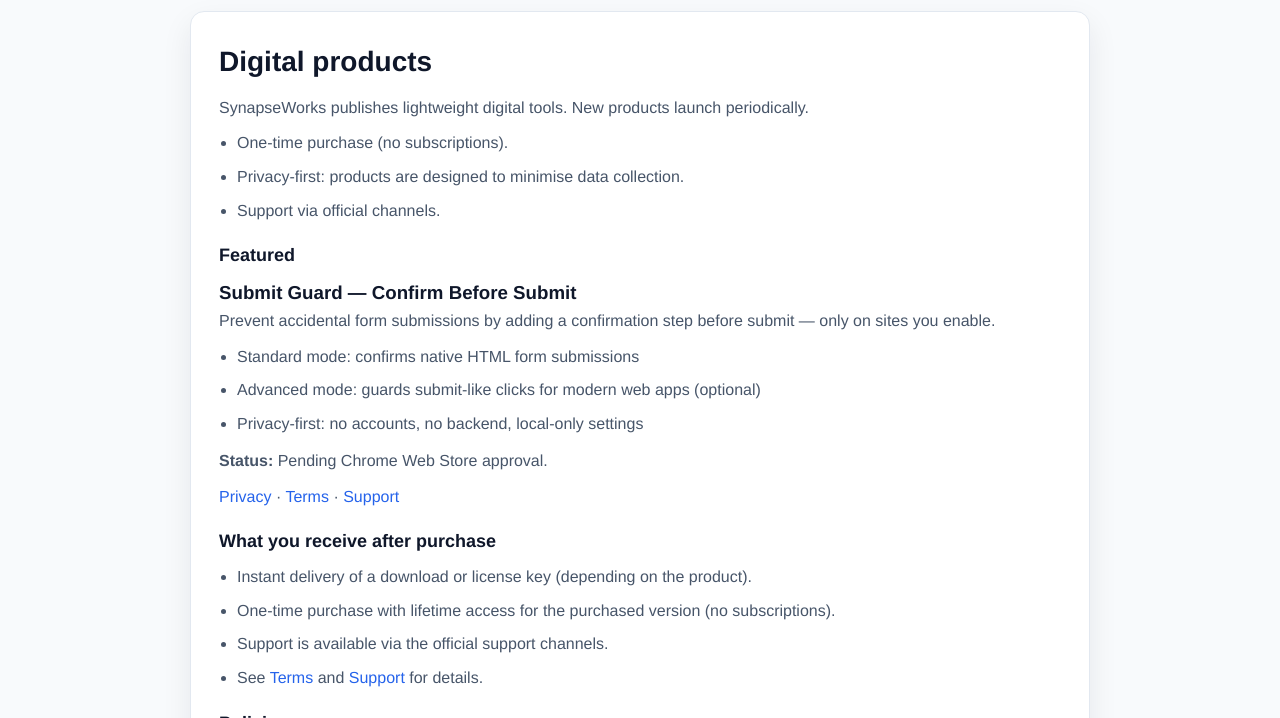
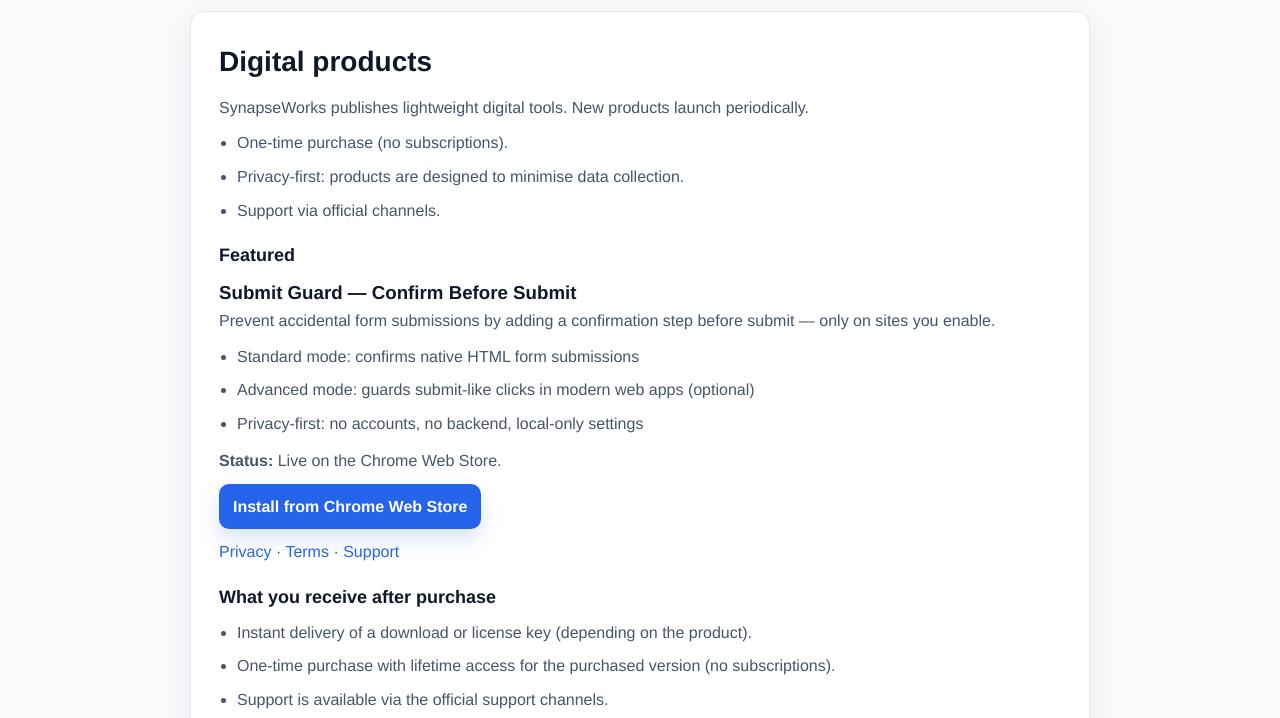
Before and after one commit to lucianRME/synapseworks-site, a plain HTML site: page store/index.html in a window 1280 px wide. Shown: the part 77-795 px from the top of the page. Drawn offline with Linux system fonts and the light colour scheme.

```diff
--- a/store/index.html
+++ b/store/index.html
@@ -29,6 +29,25 @@
     li { margin-bottom: 8px; }
     a { color: #2563eb; text-decoration: none; }
     a:hover { text-decoration: underline; }
+    .btn {
+      display: inline-flex;
+      align-items: center;
+      justify-content: center;
+      padding: 10px 14px;
+      border-radius: 10px;
+      font-weight: 700;
+      text-decoration: none;
+    }
+    .btn:hover { text-decoration: none; }
+    .btn-primary {
+      background: #2563eb;
+      color: #fff;
+      box-shadow: 0 10px 20px rgba(37, 99, 235, 0.18);
+    }
+    .btn-primary:hover {
+      background: #1d4ed8;
+      color: #fff;
+    }
     footer { max-width: 1100px; width: 100%; margin: 16px auto 0; padding: 0 24px; text-align: center; color: var(--muted); font-size: 14px; }
     footer a, footer a:visited, footer a:hover, footer a:active { color: var(--muted); text-decoration: none; }
     footer a { margin: 0 10px; }
@@ -69,10 +88,18 @@
         <p>Prevent accidental form submissions by adding a confirmation step before submit — only on sites you enable.</p>
         <ul>
           <li>Standard mode: confirms native HTML form submissions</li>
-          <li>Advanced mode: guards submit-like clicks for modern web apps (optional)</li>
+          <li>Advanced mode: guards submit-like clicks in modern web apps (optional)</li>
           <li>Privacy-first: no accounts, no backend, local-only settings</li>
         </ul>
-        <p><strong>Status:</strong> Pending Chrome Web Store approval.</p>
+        <p><strong>Status:</strong> Live on the Chrome Web Store.</p>
+        <p>
+          <a
+            class="btn btn-primary"
+            href="https://chromewebstore.google.com/detail/submit-guard-confirm-before-submit/egplmjbdpaffiejoiihpgcndmlkbagjg"
+            target="_blank"
+            rel="noopener noreferrer"
+          >Install from Chrome Web Store</a>
+        </p>
         <p>
           <a href="/privacy/submit-guard/">Privacy</a> ·
           <a href="/terms/">Terms</a> ·
```
